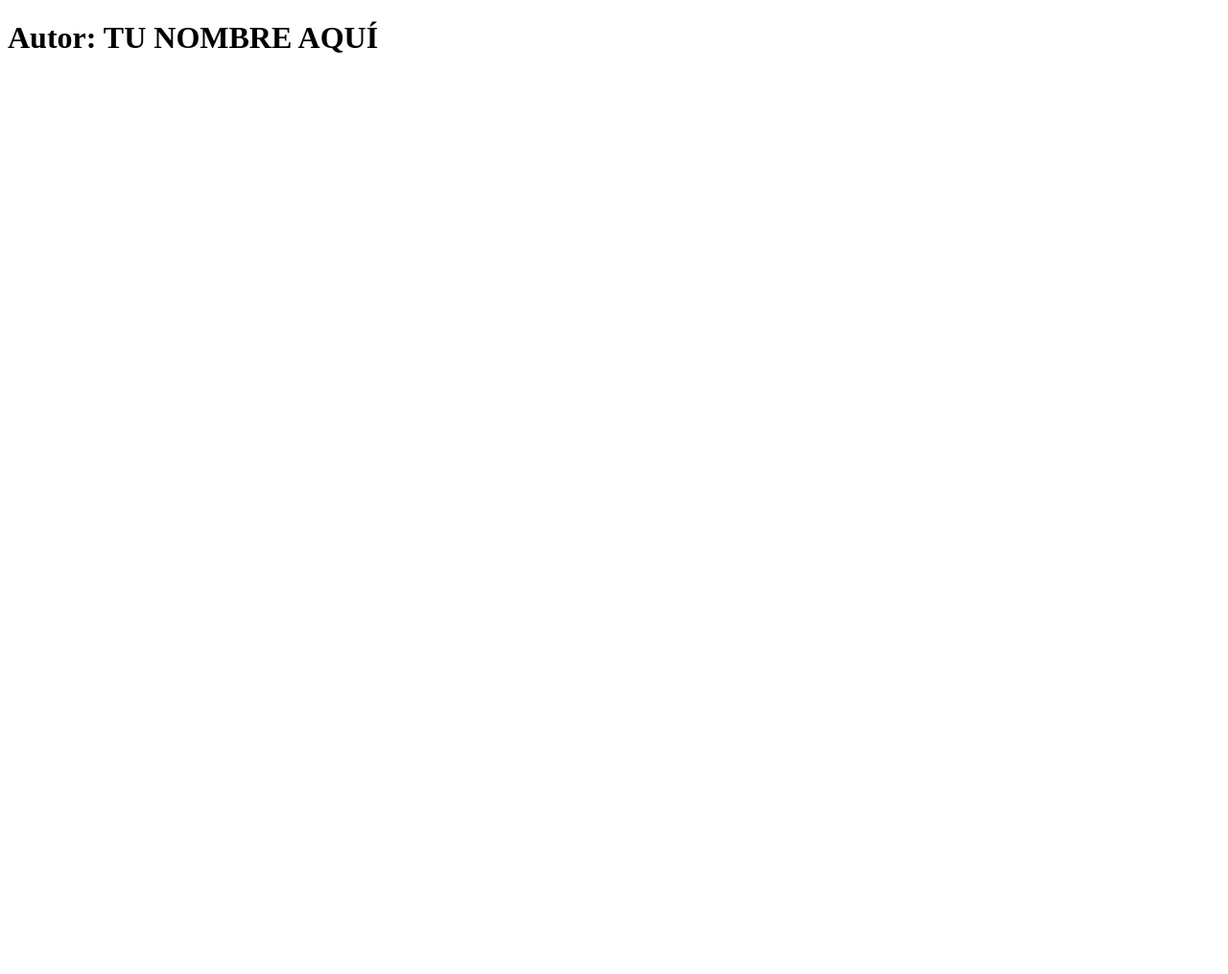
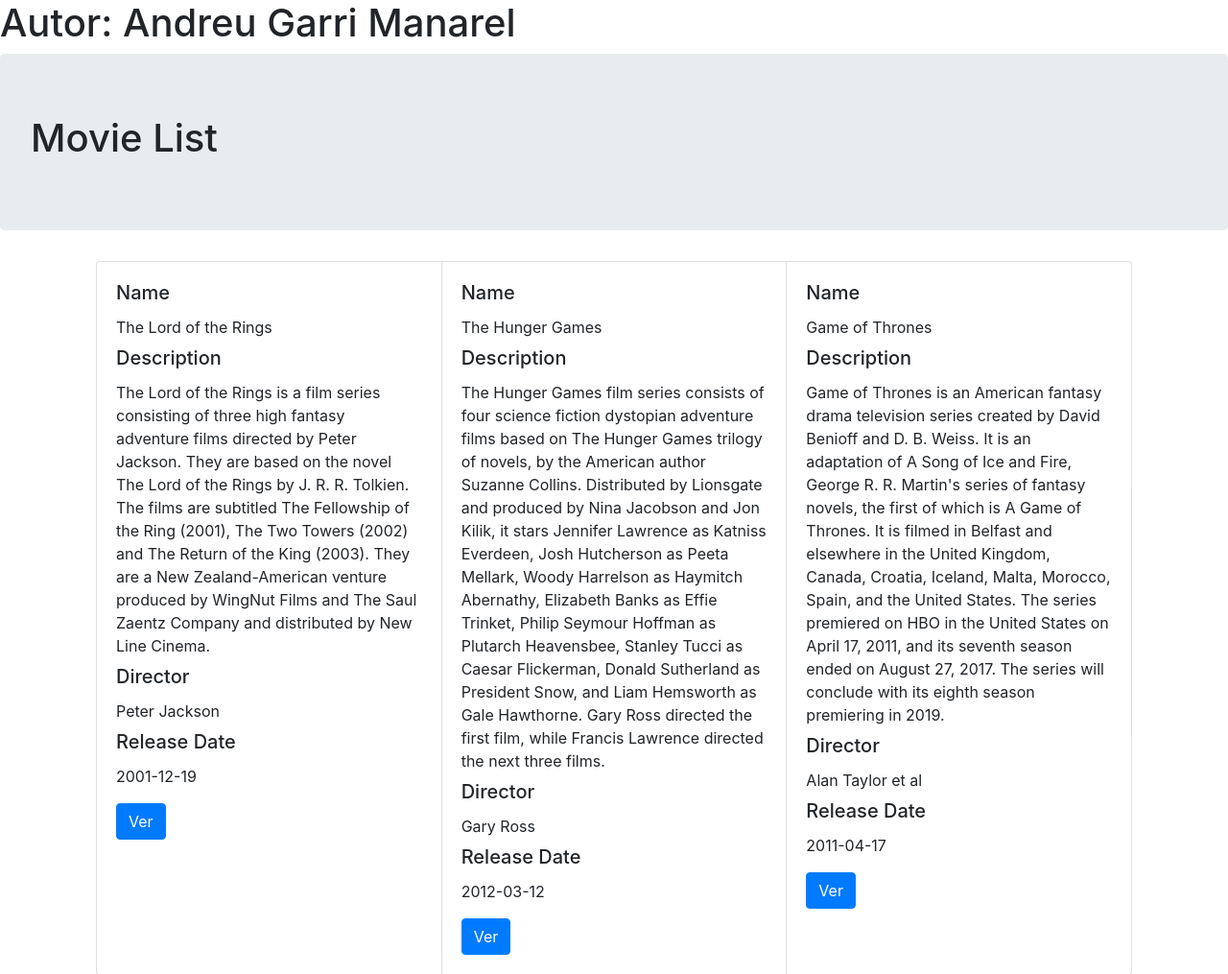
Before and after one commit to agm5491/practica_vuejs_instroduction, a website: page index.html in a window 1280 px wide. Shown: the whole page at 96% size. Before the commit the page ends 800 px from the top, so only its background shows below. Drawn offline with nearby package versions, Linux system fonts and the light colour scheme.

Commit message:
Practica 1 VUE Acabada

```diff
--- a/index.html
+++ b/index.html
@@ -11,10 +11,31 @@
 
 <body>
 
-        <h1 id="autor">Autor: TU NOMBRE AQUÍ</h1>
+    <h1 id="autor">Autor: Andreu Garri Manarel</h1>
 
-        <!-- https://vuejs.org/v2/guide/index.html -->
     <div id="app">
+        <div>
+            <div class="jumbotron" style="background-color: #E8ECEE;">
+                <h1 id="title" class="h1">{{ col.collection.title }}</h1>
+            </div>
+        </div>
+        <div class="card-group"style="margin-left:100px;margin-right: 100px">
+            <div class="card" v-for="obj in col.collection.items">
+                <div class="card-body">
+                    <dl>
+                        <div v-for="pelis in obj.data">
+                            <dt>
+                                <h5 class="card-title">{{pelis.prompt}}</h5>
+                            </dt>
+                            <dd>
+                                <p class="card-text">{{pelis.value}}</p>
+                            </dd>
+                        </div>
+                    </dl>
+                    <a v-bind:href="obj.href" class="btn btn-primary">Ver</a>
+                </div>
+            </div>
+        </div>
         <!--
                  TODO: Mostrar datos del objeto collection. Ver archivo ./js/script.js
                - Cargar la librería de VueJS y el script ./js/script.js al final de la etiqueta <body>
@@ -27,9 +48,11 @@
                    - El término <dt> será la propiedad "prompt"
                    - La definición <dd> será la propiedad "value"
             -->
+    </div>
+</body>
+<script src="https://cdn.jsdelivr.net/npm/vue@2"></script>
+<link rel="stylesheet" href="https://maxcdn.bootstrapcdn.com/bootstrap/4.0.0/css/bootstrap.min.css"integrity="sha384-Gn5384xqQ1aoWXA+058RXPxPg6fy4IWvTNh0E263XmFcJlSAwiGgFAW/dAiS6JXm" crossorigin="anonymous">
+<script type="text/javascript" src="./js/script.js"></script>
 
-        </div>
-
-    </body>
 
 </html>
--- a/js/script.js
+++ b/js/script.js
@@ -43,6 +43,7 @@
 var app = new Vue({
   el: '#app',
   data: {
-    col: server_data
+    col: server_data,
+    message: 'Hey!'
   }
 });
--- a/package.json
+++ b/package.json
@@ -10,7 +10,10 @@
   "author": "Pedro Prieto",
   "devDependencies": {
     "chromedriver": "^96.0.0",
-    "nightwatch": "^1.7.13",
+    "nightwatch": "^2.0.2",
     "serve-handler": "^6.1.3"
+  },
+  "dependencies": {
+    "bootstrap": "^5.1.3"
   }
 }
```
Also changed, not shown: 1 other file. Lines whose indentation alone changed are shown as unchanged.
